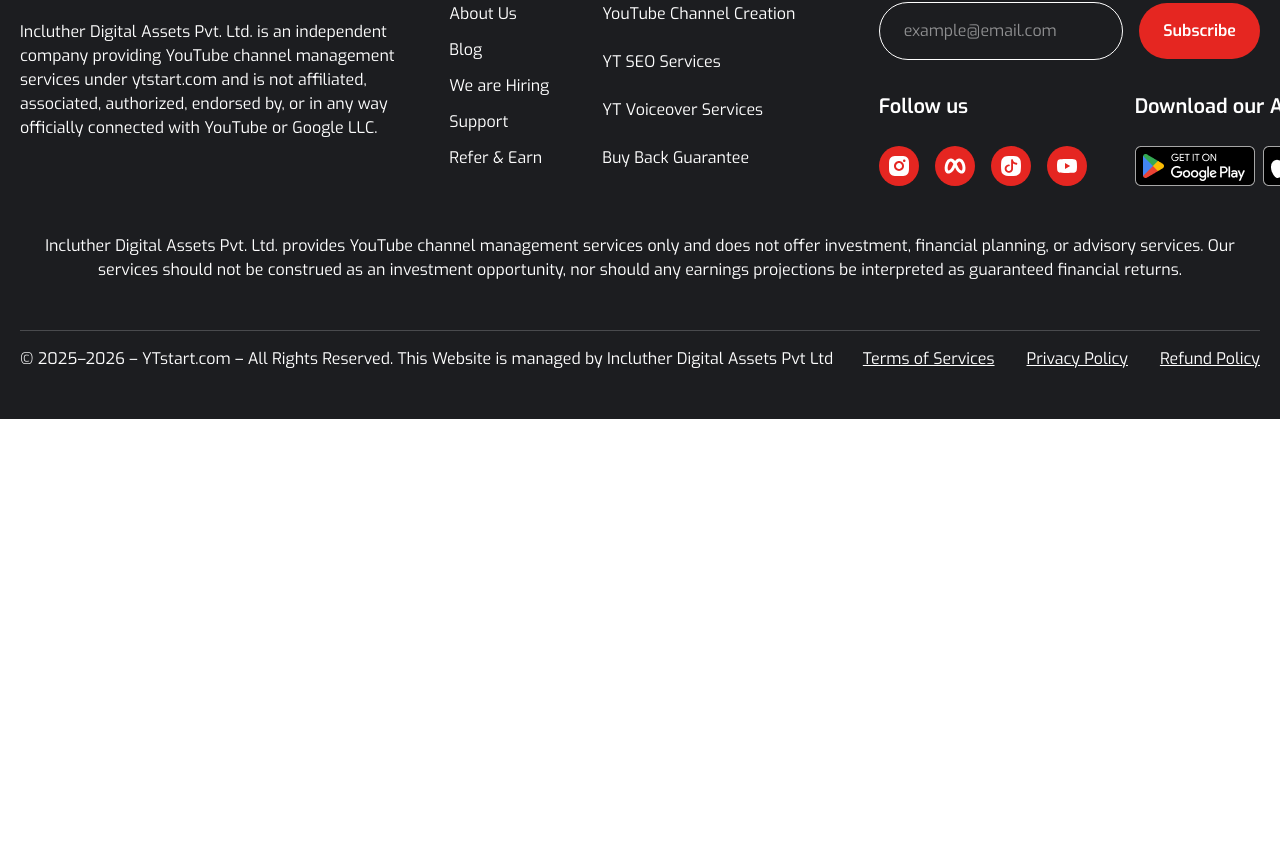
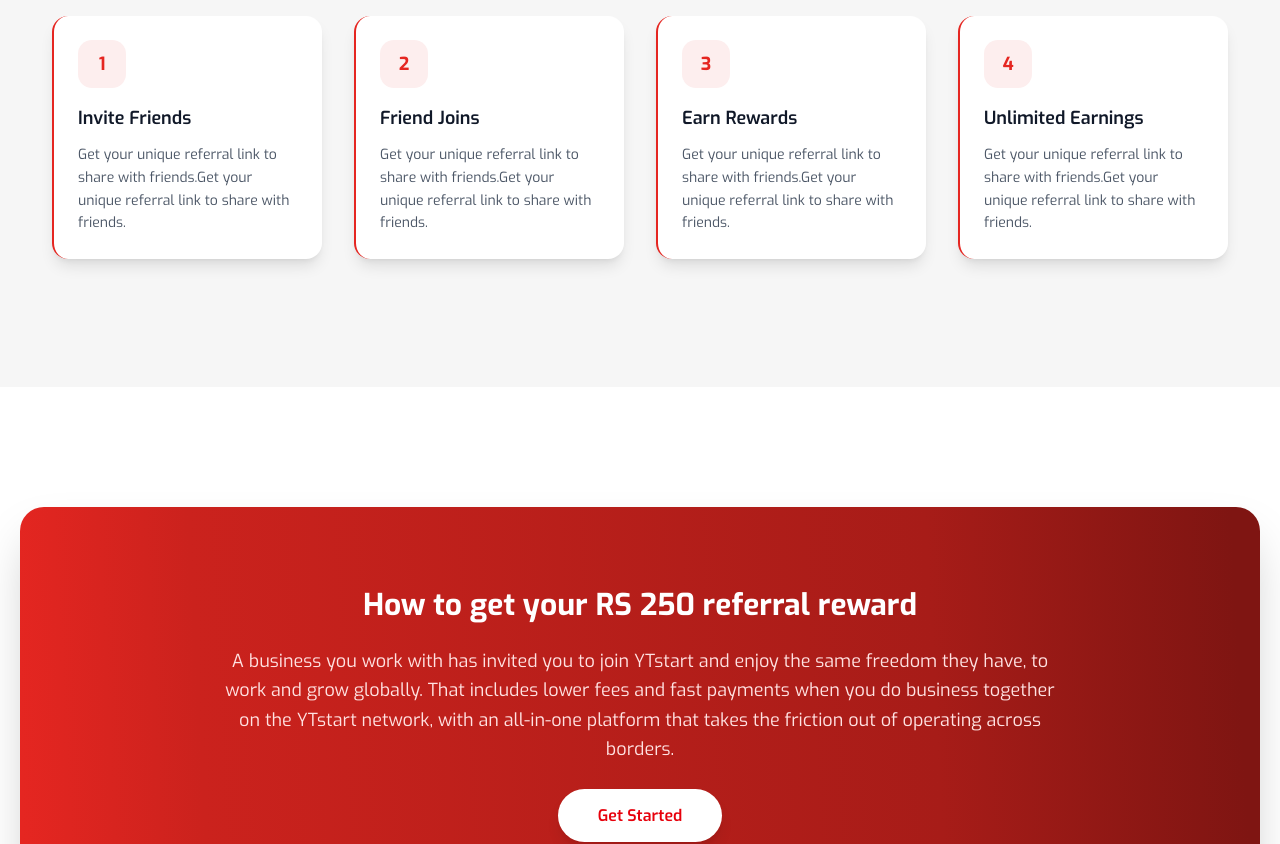
Before and after one commit to Webgenius0/flipinten-react-frontend, a React (Vite) app: page /refer in a window 1280 px wide. Shown: the part 838-1682 px from the top of the page. Before the commit the page ends 1257 px from the top, so only its background shows below. Built offline with nearby package versions, Linux system fonts and the light colour scheme.

Commit message:
Refer page compleate

```diff
--- a/src/allPages/Refer.jsx
+++ b/src/allPages/Refer.jsx
@@ -1,10 +1,14 @@
 import ReferHero from "@/components/referPageComponents/ReferHero";
+import ReferHowItWorks from "@/components/referPageComponents/ReferHowItWorks";
+import ReferReward from "@/components/referPageComponents/ReferReward";
 import React from "react";
 
 export default function Refer() {
   return (
     <>
       <ReferHero />
+      <ReferHowItWorks />
+      <ReferReward />
     </>
   );
 }
--- /dev/null
+++ b/src/components/referPageComponents/ReferHowItWorks.jsx
@@ -0,0 +1,78 @@
+import React from "react";
+import { Users, UserPlus, Gift, TrendingUp } from "lucide-react";
+import Container from "../common/Container";
+import CommonHeading from "../common/CommonHeading";
+
+const ReferHowItWorks = () => {
+  const steps = [
+    {
+      number: "1",
+      title: "Invite Friends",
+      description:
+        "Get your unique referral link to share with friends.Get your unique referral link to share with friends.",
+      icon: Users,
+      color: "from-red-500 to-pink-500",
+    },
+    {
+      number: "2",
+      title: "Friend Joins",
+      description:
+        "Get your unique referral link to share with friends.Get your unique referral link to share with friends.",
+      icon: UserPlus,
+      color: "from-red-500 to-pink-500",
+    },
+    {
+      number: "3",
+      title: "Earn Rewards",
+      description:
+        "Get your unique referral link to share with friends.Get your unique referral link to share with friends.",
+      icon: Gift,
+      color: "from-red-500 to-pink-500",
+    },
+    {
+      number: "4",
+      title: "Unlimited Earnings",
+      description:
+        "Get your unique referral link to share with friends.Get your unique referral link to share with friends.",
+      icon: TrendingUp,
+      color: "from-red-500 to-pink-500",
+    },
+  ];
+
+  return (
+    <section className="bg-[#F6F6F6] py-16 px-4 sm:px-6 lg:px-8">
+      <Container>
+        {/* Header */}
+        <div className="flex justify-center items-center mb-16">
+          <CommonHeading text="How it Works here" />
+        </div>
+
+        {/* Steps Grid */}
+        <div className="grid grid-cols-1 md:grid-cols-2 lg:grid-cols-4 gap-8 mb-16">
+          {steps?.map((step, index) => {
+            return (
+              <div key={index} className="relative group">
+                <div className="bg-white rounded-2xl p-6 shadow-lg hover:shadow-xl transition-all duration-300 transform hover:-translate-y-2 border-l-2 border-primary-red">
+                  <div className="flex items-center justify-between mb-4">
+                    <div className="w-12 h-12 bg-[#FDEEEE] text-primary-red rounded-xl flex items-center justify-center font-bold text-lg">
+                      {step?.number}
+                    </div>
+                  </div>
+
+                  <h3 className="text-lg font-semibold text-gray-900 mb-3">
+                    {step?.title}
+                  </h3>
+                  <p className="text-gray-600 text-sm leading-relaxed">
+                    {step?.description}
+                  </p>
+                </div>
+              </div>
+            );
+          })}
+        </div>
+      </Container>
+    </section>
+  );
+};
+
+export default ReferHowItWorks;
--- /dev/null
+++ b/src/components/referPageComponents/ReferReward.jsx
@@ -0,0 +1,38 @@
+import React from "react";
+import Container from "../common/Container";
+import { Link } from "react-router-dom";
+
+export default function ReferReward() {
+  return (
+    <section className="py-[120px]">
+      <Container>
+        <div
+          style={{
+            background:
+              "linear-gradient(87deg, #E52621 0.51%, #CB221D 15%, #A71C18 73.41%, #7F1512 97.71%)",
+          }}
+          className="rounded-3xl py-20 px-[200px] text-center text-white shadow-2xl"
+        >
+          <h3 className="text-3xl font-bold mb-6">
+            How to get your RS 250 referral reward
+          </h3>
+
+          <p className="text-lg text-red-100 mb-10 max-w-4xl mx-auto leading-relaxed">
+            A business you work with has invited you to join YTstart and enjoy
+            the same freedom they have, to work and grow globally. That includes
+            lower fees and fast payments when you do business together on the
+            YTstart network, with an all-in-one platform that takes the friction
+            out of operating across borders.
+          </p>
+
+          <Link
+            to={"#"}
+            className="bg-white text-red-600 font-semibold px-10 py-4 rounded-full hover:bg-gray-50 transition-all duration-200 shadow-lg hover:shadow-xl transform hover:-translate-y-0.5"
+          >
+            Get Started
+          </Link>
+        </div>
+      </Container>
+    </section>
+  );
+}
```
